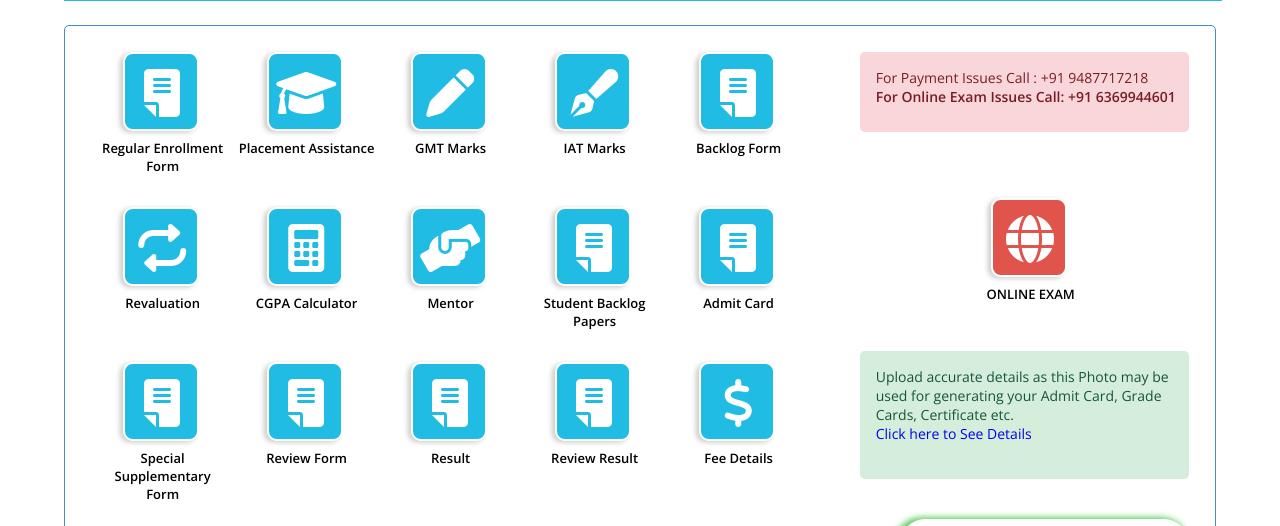
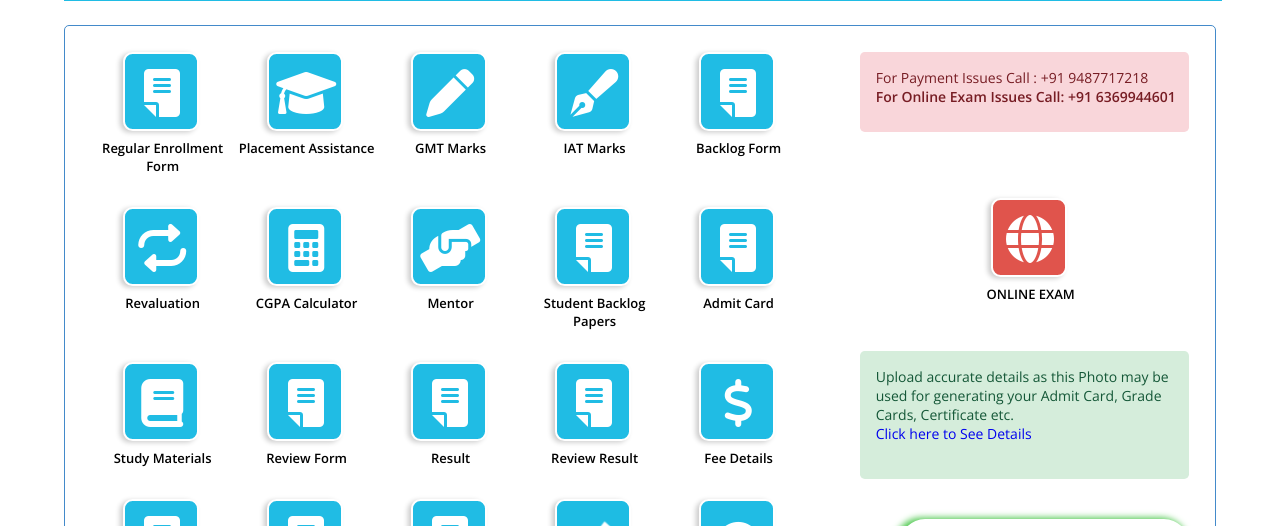
Before and after one commit to ROHANSAMUEL134/Kingston-Student-Portal, a plain HTML site: page index.html in a window 1280 px wide. Shown: the part 195-721 px from the top of the page. Drawn offline with nearby package versions, Linux system fonts and the light colour scheme.

Commit message:
Update index.html

```diff
--- a/index.html
+++ b/index.html
@@ -125,10 +125,10 @@
                 </div>
                 <div class="icon">
                     <div class="icon-img">
-                        <i class="fa-sharp fa-solid fa-file-lines fa-rotate-180" style="color: #ffffff;"></i>
+                        <i class="fa fa-book" style="color: #ffffff;"></i>
                     </div>
                     <div class="icon-info">
-                        <p>Special <br> Supplementary <br> Form</p>
+                        <p>Study Materials</p>
                     </div>
                 </div>
                 <div class="icon">
```
